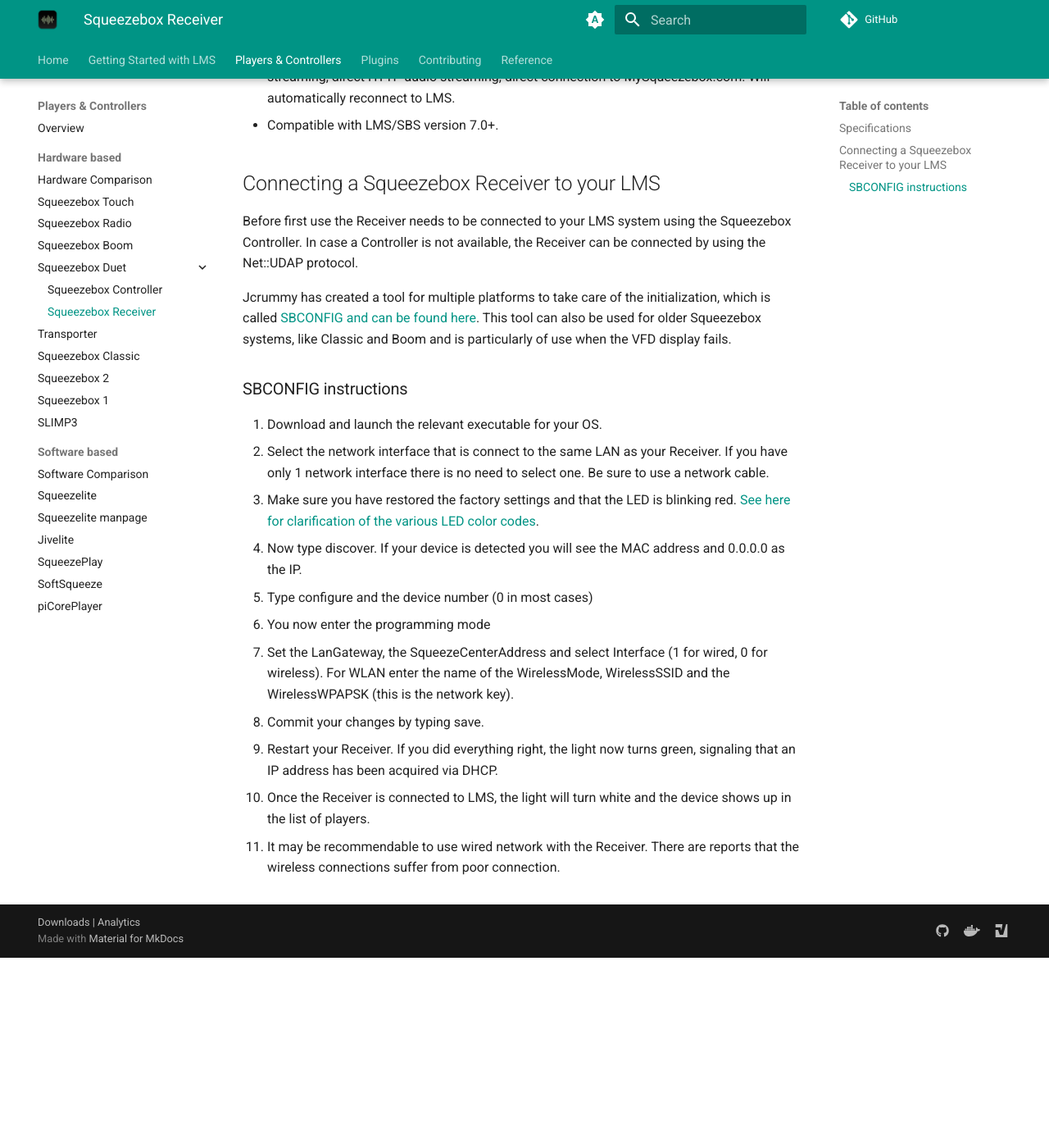
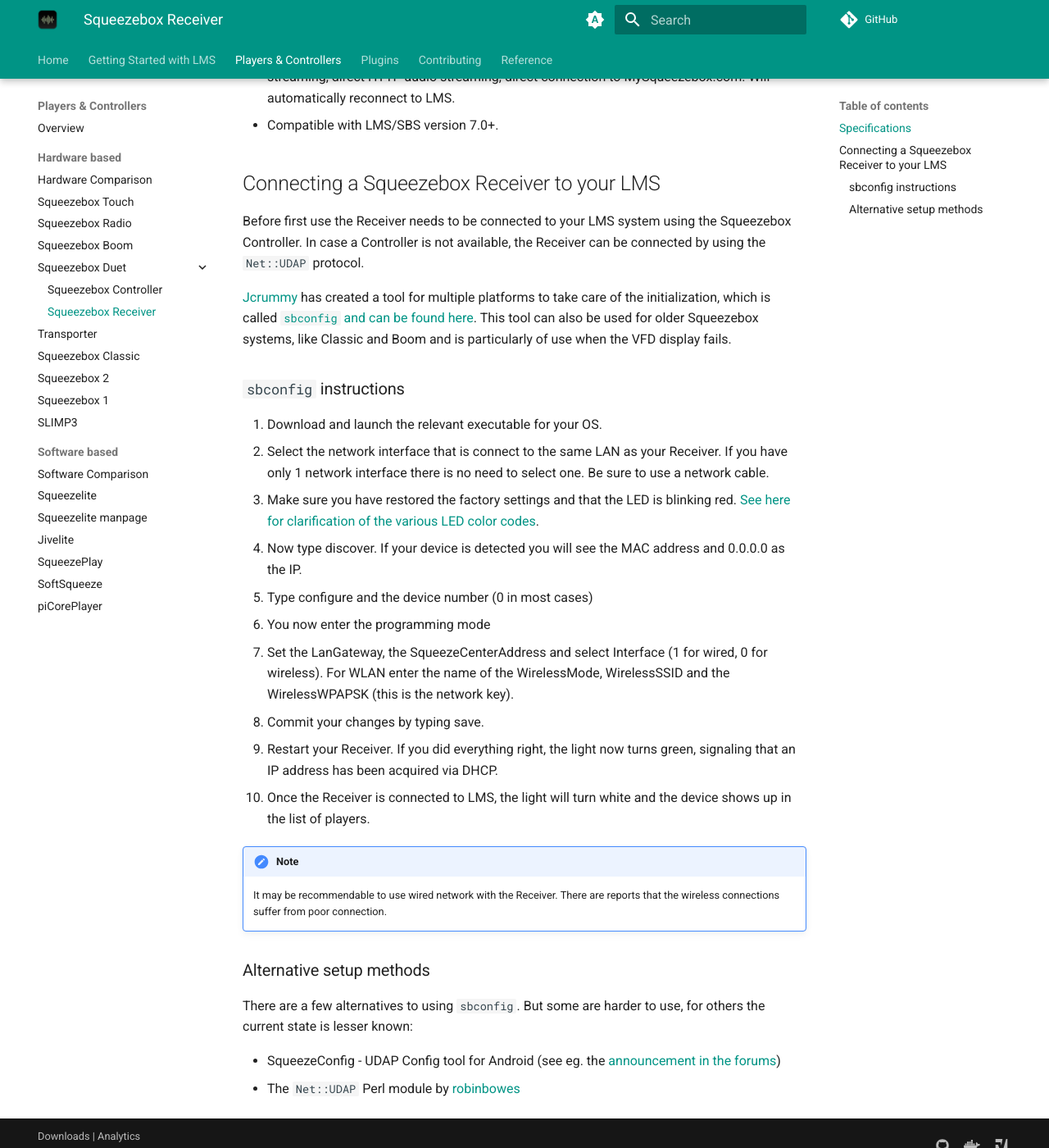
Before and after one commit to LMS-Community/lms-community.github.io, an MkDocs documentation site: the page built from docs/players-and-controllers/squeezebox-receiver.md, in a window 1280 px wide and 1400 px high, scrolled down 1116 px. Shown: the whole window at 82% size. Built offline with MkDocs 1.6.1 and Material for MkDocs 9.7.7, drawn with Linux system fonts in a browser that asks for light colours; a script that is not in the unit is left out; plug-ins that fetch from the network failed and are left out; comment, search, counter and statistics services are not loaded; before the commit the page ends 2284 px from its top, so only the background shows below that.

Commit message:
Tweak the Receiver setup page

```diff
--- a/docs/players-and-controllers/squeezebox-receiver.md
+++ b/docs/players-and-controllers/squeezebox-receiver.md
@@ -27,11 +27,11 @@
 
 ## Connecting a Squeezebox Receiver to your LMS
 
-Before first use the Receiver needs to be connected to your LMS system using the Squeezebox Controller. In case a Controller is not available, the Receiver can be connected by using the Net::UDAP protocol.
+Before first use the Receiver needs to be connected to your LMS system using the Squeezebox Controller. In case a Controller is not available, the Receiver can be connected by using the `Net::UDAP` protocol.
 
-Jcrummy has created a tool for multiple platforms to take care of the initialization, which is called [SBCONFIG and can be found here](https://jcrummy.github.io/gosqueeze/). This tool can also be used for older Squeezebox systems, like Classic and Boom and is particularly of use when the VFD display fails.
+[Jcrummy](https://github.com/jcrummy) has created a tool for multiple platforms to take care of the initialization, which is called [`sbconfig` and can be found here](https://jcrummy.github.io/gosqueeze/). This tool can also be used for older Squeezebox systems, like Classic and Boom and is particularly of use when the VFD display fails.
 
-### SBCONFIG instructions
+### `sbconfig` instructions
 1. Download and launch the relevant executable for your OS.
 2. Select the network interface that is connect to the same LAN as your Receiver. If you have only 1 network interface there is no need to select one. Be sure to use a network cable.
 3. Make sure you have restored the factory settings and that the LED is blinking red. [See here for clarification of the various LED color codes](https://wiki.slimdevices.com/index.php/SBR_front_button_and_LED).
@@ -43,4 +43,12 @@
 9. Restart your Receiver. If you did everything right, the light now turns green, signaling that an IP address has been acquired via DHCP.
 10. Once the Receiver is connected to LMS, the light will turn white and the device shows up in the list of players.
 
-- It may be recommendable to use wired network with the Receiver. There are reports that the wireless connections suffer from poor connection.
+!!! note
+    It may be recommendable to use wired network with the Receiver. There are reports that the wireless connections suffer from poor connection.
+
+### Alternative setup methods
+
+There are a few alternatives to using `sbconfig`. But some are harder to use, for others the current state is lesser known:
+
+- SqueezeConfig - UDAP Config tool for Android (see eg. the [announcement in the forums](https://forums.slimdevices.com/forum/user-forums/general-discussion/74718-beta-squeezeconfig-udap-config-tool-for-android))
+- The `Net::UDAP` Perl module by [robinbowes](https://github.com/robinbowes/net-udap)
```
